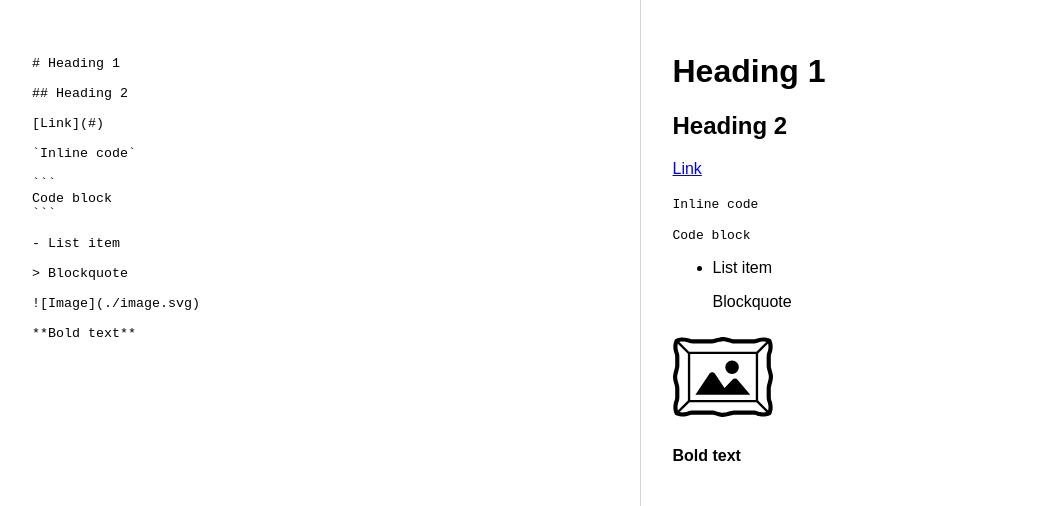
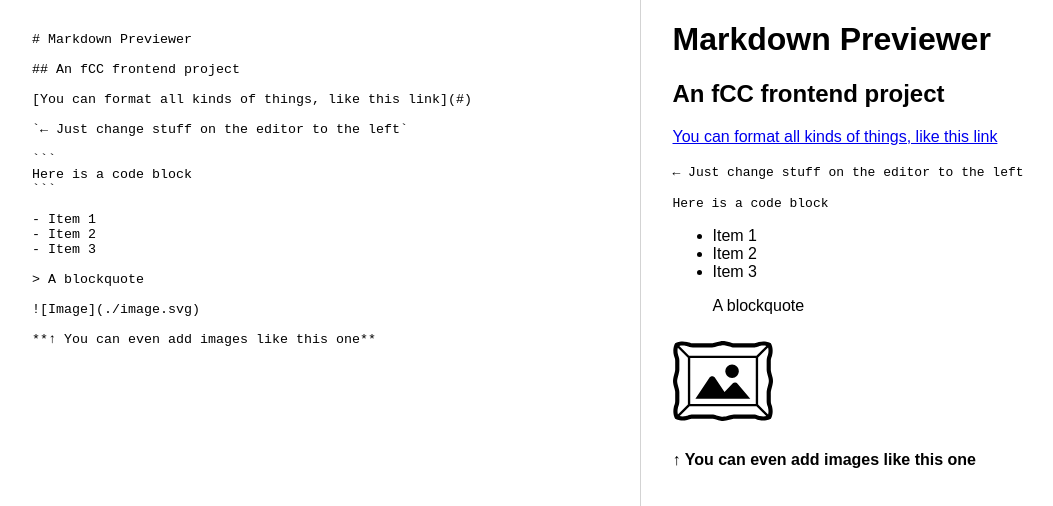
Before and after one commit to PDGPer/markdown-previewer, a React (Vite) app: page / in a window 1280 px wide. Shown: the top 506 px of the page, without its empty margins (0-1053 px from the left). Built offline with nearby package versions, Linux system fonts and the light colour scheme.

Commit message:
Touched up CSS

```diff
--- a/index.css
+++ b/index.css
@@ -1,5 +1,6 @@
 body {
   margin: 0;
+  padding: 0;
 }
 
 #container {
@@ -10,10 +11,9 @@ body {
 
 #editor {
   width: 50%;
-  height: 100%;
+  height: calc(100% - 2rem);
   min-width: 200px;
-  padding: 2rem;
-  padding-top: 3.5rem;
+  padding: 2rem 2rem 0 2rem;
   border: none;
   outline: none;
   resize: none;
@@ -23,7 +23,8 @@ body {
   width: 50%;
   height: 100%;
   min-width: 200px;
-  padding: 2rem;
+  padding: 0 2rem 0 2rem;
   border-left: 1px solid lightgray;
   font-family: Arial, Helvetica, sans-serif;
+  overflow: scroll;
 }
--- a/src/App.tsx
+++ b/src/App.tsx
@@ -13,8 +13,6 @@ function App() {
       <div id="preview">
         <ReactMarkdown remarkPlugins={[remarkBreaks]}>{text}</ReactMarkdown>
       </div>
-
-      {/* <div id="preview" dangerouslySetInnerHTML={{ __html: marked(text) }}></div> */}
     </div>
   );
 }
--- a/src/defaultText.tsx
+++ b/src/defaultText.tsx
@@ -1,20 +1,22 @@
-export const defaultText = `# Heading 1
+export const defaultText = `# Markdown Previewer
 
-## Heading 2
+## An fCC frontend project
 
-[Link](#)
+[You can format all kinds of things, like this link](#)
 
-\`Inline code\`
+\`← Just change stuff on the editor to the left\`
 
 \`\`\`
-Code block
+Here is a code block
 \`\`\`
 
-- List item
+- Item 1
+- Item 2
+- Item 3
 
-> Blockquote
+> A blockquote
 
 ![Image](./image.svg)
 
-**Bold text**
+**↑ You can even add images like this one**
 `;
```
